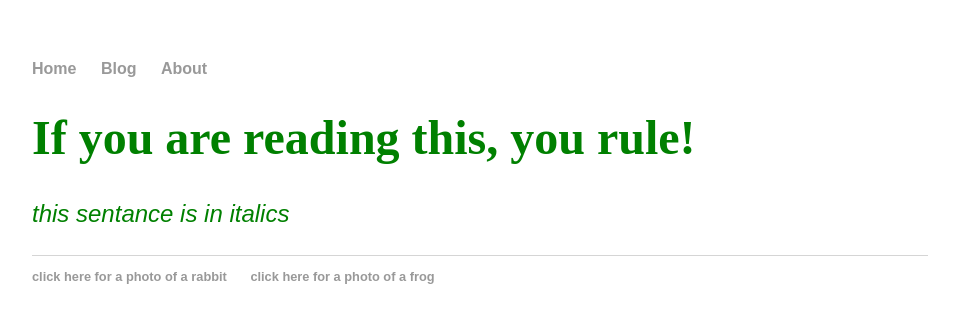
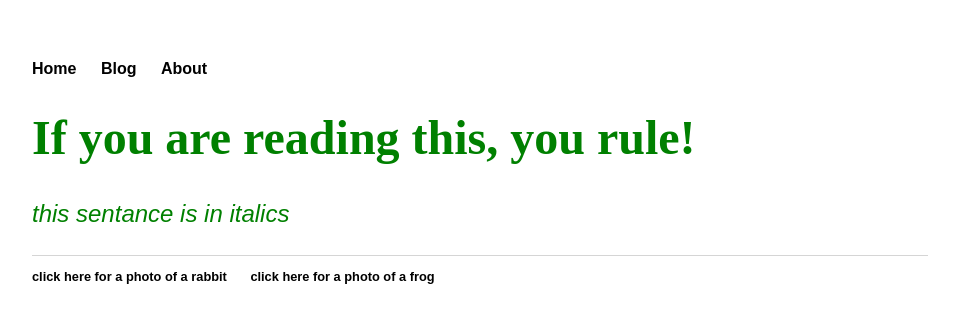
Before and after one commit to NorthWal/northwal.github.io, a Jekyll site: the page built from index.html, in a window 1280 px wide. Shown: the top 323 px of the page, without its empty margins (160-1119 px from the left). Built offline with Jekyll 4.4.1, drawn with Linux system fonts in a browser that asks for light colours.

Commit message:
Update main.css

```diff
--- a/css/main.css
+++ b/css/main.css
@@ -33,7 +33,7 @@ nav ul li, footer ul li {
 }
 a {
  text-decoration: none;
- color: #999;
+ color: black;
 }
 a:hover {
  text-decoration: underline;
```
